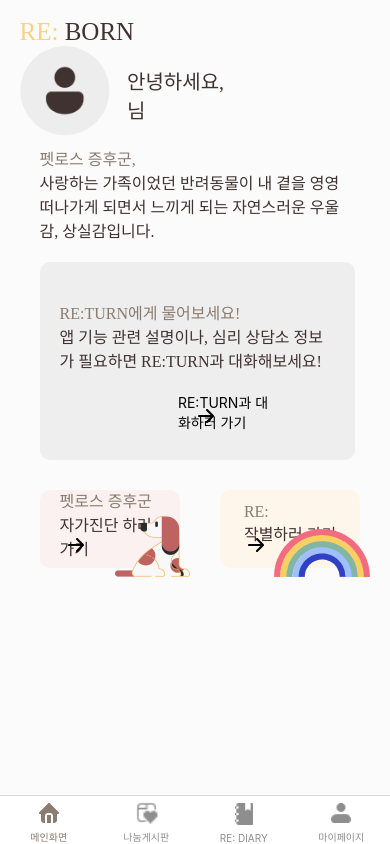
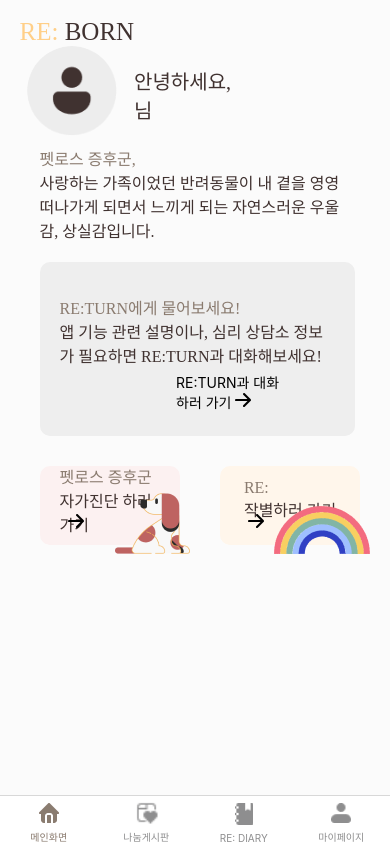
Before and after one commit to VeryyyGood/Reborn-Front, a React Native app in the folder Reborn/: screen /Tabs in a window 390 px wide. Built offline with nearby package versions, Linux system fonts and the light colour scheme; no server answers.

Commit message:
Board Comment post Api

```diff
--- a/Reborn/Screens/MainScreen.js
+++ b/Reborn/Screens/MainScreen.js
@@ -179,20 +179,17 @@ const MainScreen = ({ navigation: { navigate } }) => {
         </Text>
       </View>
       <View style={styles.removerButton}>
-        <Text style={styles.boxtext}>
-          <Text style={{ color: colors.palette.Brown }}>
+        <Text style={styles.boxtext22}>
+          <Text style={{ color: colors.palette.Brown}}>
             RE:TURN에게 물어보세요! {"\n"}
           </Text>
           앱 기능 관련 설명이나, 심리 상담소 정보가 필요하면 RE:TURN과
           대화해보세요!
         </Text>
-        <TouchableOpacity
-          onPress={() => navigate("ReturnStack", { screen: "Return" })}
-        >
+        <TouchableOpacity onPress={() => navigate("ReturnStack", { screen: "Return" })} >
           <Text style={{ marginLeft: "38%" }}>
             RE:TURN과 대화하러 가기{" "}
             <Image
-              style={{ position: "absolute", bottom: "20%", left: "20%" }}
               source={require("../Assets/icons/mainimages/arrow.png")}
             />
           </Text>
@@ -265,7 +262,7 @@ const styles = StyleSheet.create({
     textAlign: "left",
   },
   removerButton: {
-    height: "25%",
+    height: "22%",
     width: "90%",
     borderRadius: 10,
     backgroundColor: colors.palette.Gray200,
@@ -293,6 +290,13 @@ const styles = StyleSheet.create({
     justifyContent: "center",
     margin: 20,
   },
+  boxtext22: {
+    fontSize: 16,
+    fontFamily: "Poppins-SemiBold",
+    color: colors.palette.BrownDark,
+    marginBottom: 5,
+    marginTop: 10,
+  },
   boxtext: {
     fontSize: 16,
     fontFamily: "Poppins-SemiBold",
@@ -305,6 +309,7 @@ const styles = StyleSheet.create({
     height: 90,
     //bottom: 25,
     borderRadius: 50,
+    marginLeft: '2%'
   },
 });
 
--- a/Reborn/Screens/ShareboardScreens/ShareContentScreen.js
+++ b/Reborn/Screens/ShareboardScreens/ShareContentScreen.js
@@ -72,7 +72,7 @@ const ShareContentScreen = ({ route, navigation }) => {
       const getCommentItem = async () => {
         try {
           const response = await axios.get(
-            `http://reborn.persi0815.site/board/${id}/comment/list`,
+            `http://reborn.persi0815.site/board/comment/${id}/list`,
             {
               headers: {
                 Authorization: `Bearer ${accessToken}`,
@@ -123,7 +123,7 @@ const ShareContentScreen = ({ route, navigation }) => {
       getCheckBookmark();
       setLikeCount(initialLikeCount);
       //console.log(boardImage);
-    }, [accessToken, id,initialLikeCount,setcommentContent])
+    }, [accessToken, id,initialLikeCount, setcommentContent])
   );
 
 
@@ -389,7 +389,7 @@ const renderHeaderComponent = () => (
           style={styles.commetInput}
         />
         <TouchableOpacity onPress={postComment}>
-          <Image style={{marginVertical: 10, resizeMode: 'contain', width: 20} }source={require('../../Assets/icons/ShareBoard/xicon.png')} />
+          <Image style={{tintColor: colors.palette.BrownChoco, marginVertical: 10, resizeMode: 'contain', width: 20} } source={require('../../Assets/icons/ShareBoard/carbon_send.png')} />
         </TouchableOpacity>
       </KeyboardAvoidingView>
     </SafeAreaProvider>
--- a/Reborn/components/ShareBoardCommentItem.js
+++ b/Reborn/components/ShareBoardCommentItem.js
@@ -1,15 +1,41 @@
 import React from 'react';
-import {View, Text, Image, StyleSheet, ImageBackground, Touchable, TouchableOpacity, TextInput } from 'react-native';
+import {View, Text, Image, StyleSheet, ImageBackground, Touchable, TouchableOpacity, TextInput, Button } from 'react-native';
 import styled from "styled-components/native";
 import { colors } from '../theme';
 import { GrayLine, ViewStyles } from './viewStyles';
 
+import axios from "axios";
+import { useAccessToken } from "../context/AccessTokenContext";
+
 const ShareBoardCommentItem = ({id, commentCreatedAt, commentWriter, commentContent, writerProfileImage}) => {
-	return (
+	const { accessToken } = useAccessToken();
+
+    const handlecommentDeletePress  = async () => {
+        console.log(id);
+        try {
+            const response = await axios.delete(
+              `http://reborn.persi0815.site/board/comment/delete/${id}`,
+              {
+                headers: {
+                  Authorization: `Bearer ${accessToken}`,
+                },
+              }
+            );
+            console.log(response.data);
+          } catch (error) {
+            //console.log("Error Response Body:", error.response?.data);
+            console.error(error);
+          }
+        };
+
+    return (
         <View style={styles.shareItem}>
-            <View style={{position: 'absolute', right: '5%', top: '20%'}}>
+            <TouchableOpacity onPress={handlecommentDeletePress} style={{position: 'absolute', right: '5%', top: '20%', zIndex: 1}}>
                 <Image style={{width: 20, height: 20}} source={require('../Assets/icons/ShareBoard/xicon.png')}/>
-            </View>
+            </TouchableOpacity>
+            {/* <TouchableOpacity onPress={handlecommentDeletePress} style={{position: 'absolute', right: '5%', top: '20%'}}>
+                <Image style={{width: 20, height: 20}} source={require('../Assets/icons/ShareBoard/xicon.png')}/>
+            </TouchableOpacity> */}
             <View style={styles.titlecontainer}>
                 <Image
                     style={styles.profile}
```
Also changed, not shown: Reborn/Assets/icons/ShareBoard/carbon_send.png (added).
